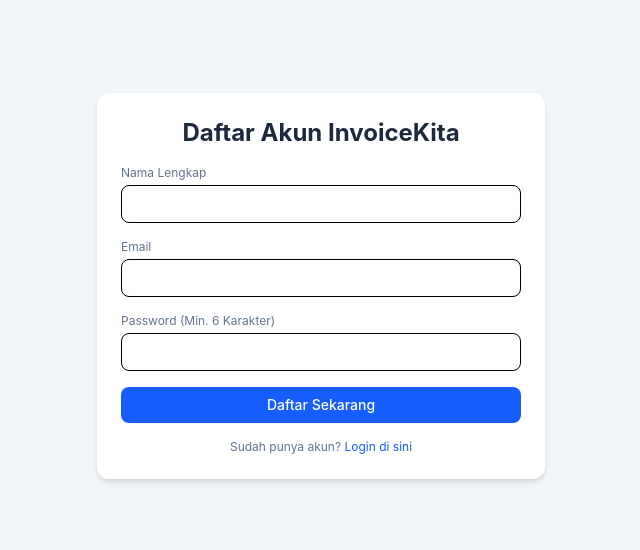
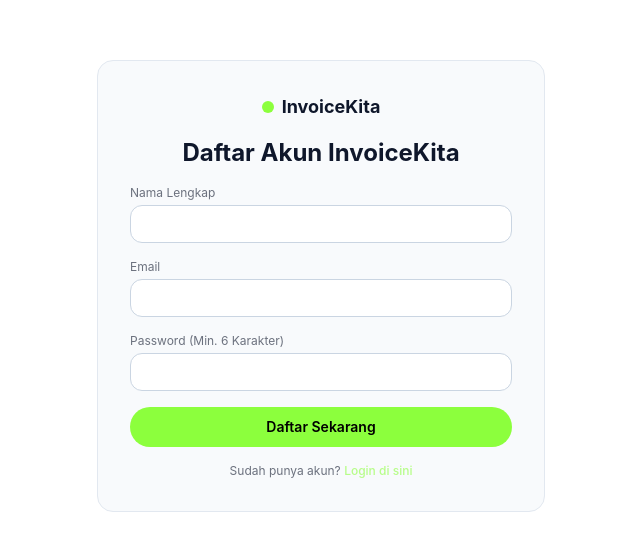
Before and after one commit to adammaulanaa445/Project-Invoice, a SvelteKit app in the folder invoice-app/: page /register in a window 1280 px wide. Shown: the part 114-664 px from the top of the page, without its empty margins (319-959 px from the left). Built offline with nearby package versions, Linux system fonts and the light colour scheme.

Commit message:
feat: update login and register

```diff
--- a/invoice-app/src/routes/register/+page.svelte
+++ b/invoice-app/src/routes/register/+page.svelte
@@ -1,17 +1,14 @@
 <script>
   import { goto } from '$app/navigation';
-
   let name = $state('');
   let email = $state('');
   let password = $state('');
   let errorMsg = $state('');
   let loading = $state(false);
-
   async function handleRegister(e) {
     e.preventDefault();
     loading = true;
     errorMsg = '';
-
     try {
       const res = await fetch('http://localhost:8800/api/register', {
         method: 'POST',
@@ -21,17 +18,13 @@
         },
         body: JSON.stringify({ name, email, password })
       });
-
       const data = await res.json();
-
       if (!res.ok) {
         throw new Error(data.message || 'Registrasi gagal');
       }
-
       // Simpan token otomatis setelah register
       localStorage.setItem('auth_token', data.access_token);
       localStorage.setItem('user', JSON.stringify(data.user));
-
       goto('/editor');
     } catch (err) {
       errorMsg = err.message;
@@ -41,34 +34,64 @@
   }
 </script>
 
-<div class="min-h-screen flex items-center justify-center bg-slate-100 dark:bg-slate-900 px-4">
-  <div class="max-w-md w-full bg-white dark:bg-slate-800 rounded-xl shadow-md p-6 space-y-4">
-    <h2 class="text-2xl font-bold text-center text-slate-800 dark:text-white">Daftar Akun InvoiceKita</h2>
+<main class="min-h-screen flex items-center justify-center bg-white dark:bg-black text-slate-900 dark:text-white px-4 transition-colors">
+  <div class="max-w-md w-full rounded-2xl border border-slate-200 dark:border-white/10 bg-slate-50 dark:bg-[#111] p-8 space-y-4">
+
+    <div class="text-center">
+      <a href="/" class="inline-flex items-center gap-2 font-bold text-lg mb-4">
+        <span class="w-3 h-3 rounded-full" style="background:#8CFF3D"></span>
+        InvoiceKita
+      </a>
+      <h2 class="text-2xl font-bold">Daftar Akun InvoiceKita</h2>
+    </div>
 
     {#if errorMsg}
-      <div class="p-3 bg-red-100 text-red-600 rounded-lg text-sm">{errorMsg}</div>
+      <div class="p-3 bg-red-500/10 border border-red-500/30 text-red-500 rounded-lg text-sm text-center">{errorMsg}</div>
     {/if}
 
     <form onsubmit={handleRegister} class="space-y-4">
       <div>
-        <label class="block text-xs text-slate-500 mb-1">Nama Lengkap</label>
-        <input type="text" bind:value={name} required class="w-full border rounded-lg px-3 py-2 text-sm dark:bg-slate-700 dark:text-white" />
+        <label class="block text-xs opacity-60 mb-1">Nama Lengkap</label>
+        <input
+          type="text"
+          bind:value={name}
+          required
+          class="w-full border border-slate-300 dark:border-white/10 bg-white dark:bg-[#161616] rounded-xl px-3 py-2 text-sm focus:outline-none focus:ring-2"
+          style="--tw-ring-color:#8CFF3D"
+        />
       </div>
       <div>
-        <label class="block text-xs text-slate-500 mb-1">Email</label>
-        <input type="email" bind:value={email} required class="w-full border rounded-lg px-3 py-2 text-sm dark:bg-slate-700 dark:text-white" />
+        <label class="block text-xs opacity-60 mb-1">Email</label>
+        <input
+          type="email"
+          bind:value={email}
+          required
+          class="w-full border border-slate-300 dark:border-white/10 bg-white dark:bg-[#161616] rounded-xl px-3 py-2 text-sm focus:outline-none focus:ring-2"
+          style="--tw-ring-color:#8CFF3D"
+        />
       </div>
       <div>
-        <label class="block text-xs text-slate-500 mb-1">Password (Min. 6 Karakter)</label>
-        <input type="password" bind:value={password} required class="w-full border rounded-lg px-3 py-2 text-sm dark:bg-slate-700 dark:text-white" />
+        <label class="block text-xs opacity-60 mb-1">Password (Min. 6 Karakter)</label>
+        <input
+          type="password"
+          bind:value={password}
+          required
+          class="w-full border border-slate-300 dark:border-white/10 bg-white dark:bg-[#161616] rounded-xl px-3 py-2 text-sm focus:outline-none focus:ring-2"
+          style="--tw-ring-color:#8CFF3D"
+        />
       </div>
-      <button type="submit" disabled={loading} class="w-full bg-blue-600 text-white py-2 rounded-lg text-sm font-medium hover:bg-blue-700 disabled:opacity-50">
+      <button
+        type="submit"
+        disabled={loading}
+        class="w-full text-black py-2.5 rounded-full text-sm font-semibold disabled:opacity-50"
+        style="background:#8CFF3D"
+      >
         {loading ? 'Memproses...' : 'Daftar Sekarang'}
       </button>
     </form>
 
-    <p class="text-center text-xs text-slate-500 mt-2">
-      Sudah punya akun? <a href="/login" class="text-blue-600 hover:underline">Login di sini</a>
+    <p class="text-center text-xs opacity-60 mt-2">
+      Sudah punya akun? <a href="/login" class="font-medium hover:underline" style="color:#8CFF3D">Login di sini</a>
     </p>
   </div>
-</div>
+</main>
```
